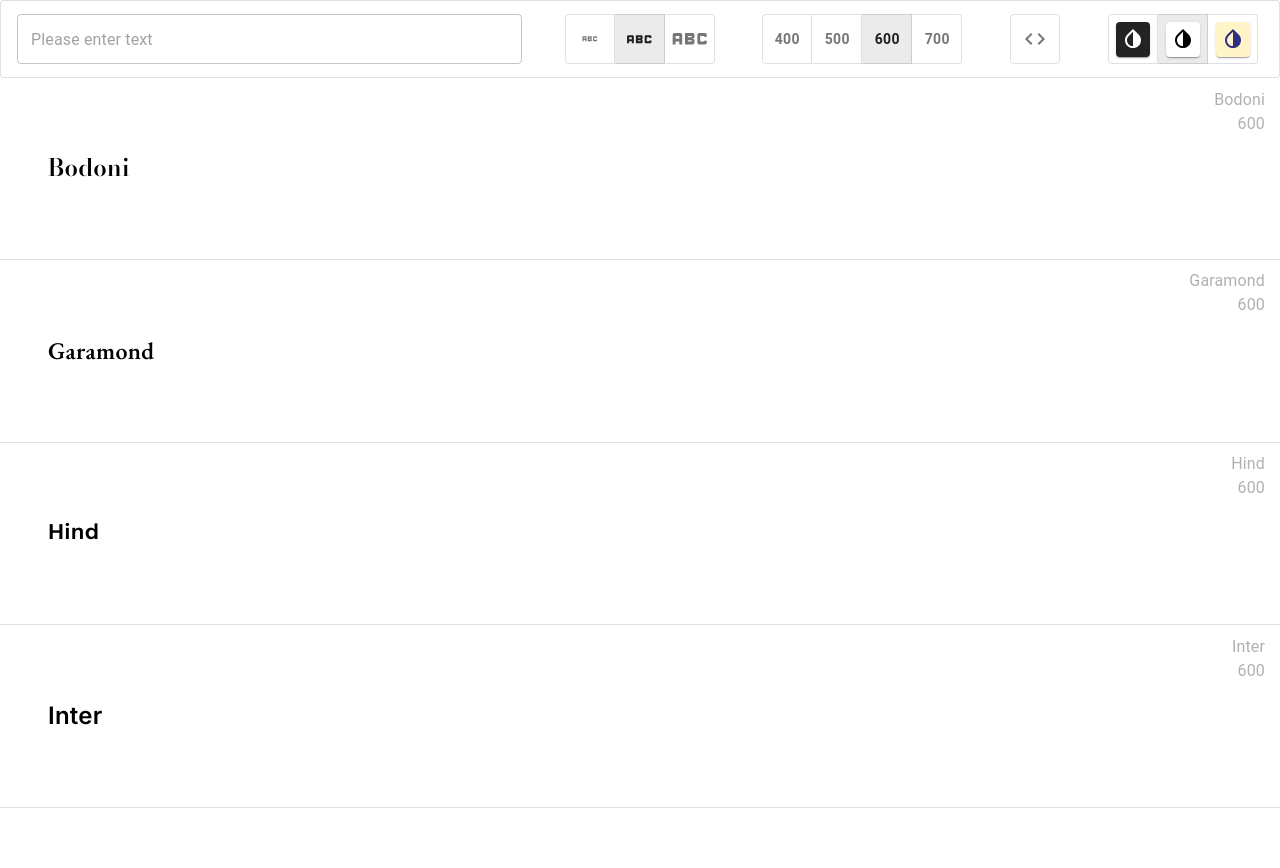
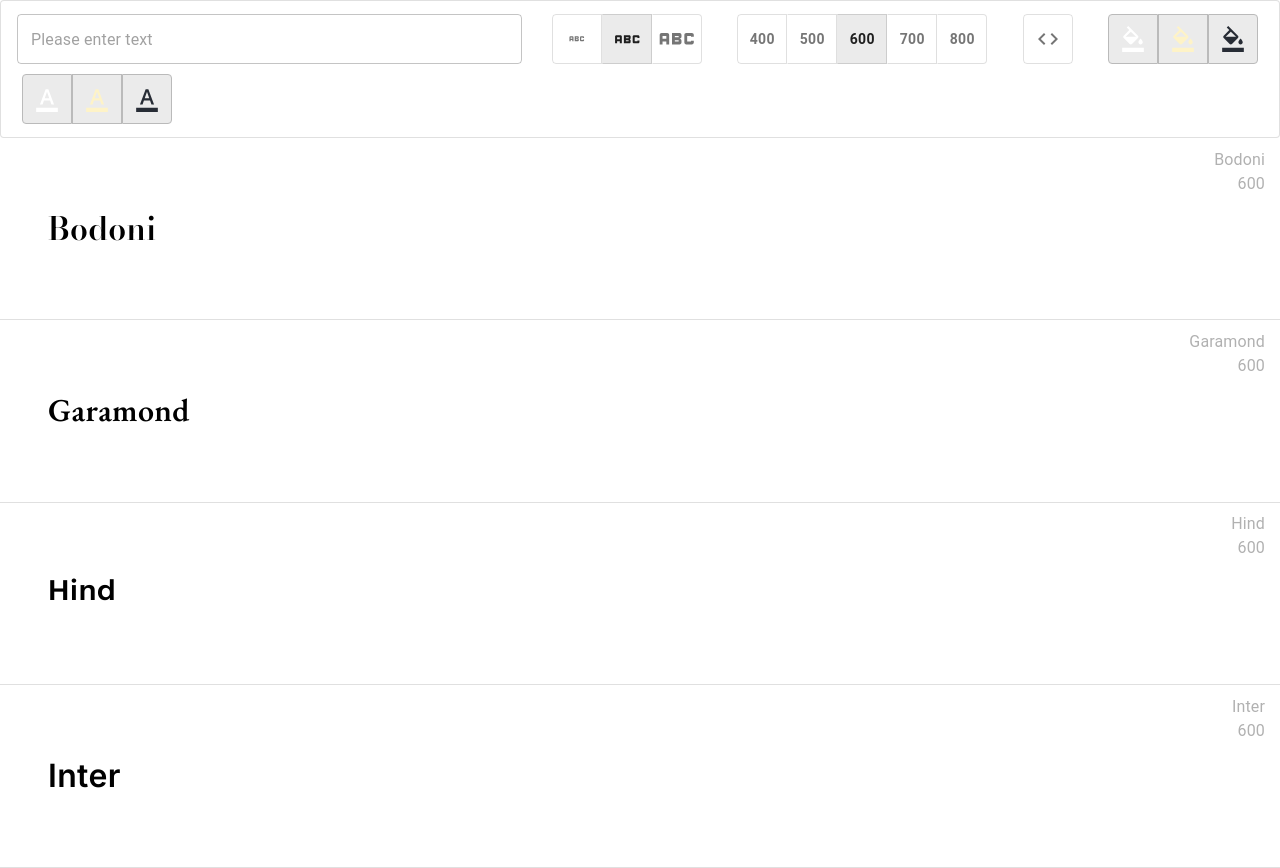
Before and after one commit to arthurfincham/font-app, a React (Create React App) app: page / in a window 1280 px wide. Before the commit the page ends 808 px from the top, so only its background shows below. Built offline with nearby package versions, Linux system fonts and the light colour scheme.

Commit message:
update color toggles

```diff
--- a/public/index.html
+++ b/public/index.html
@@ -8,10 +8,10 @@
     <meta name="description" content="Web site created using create-react-app" />
     <link rel="preconnect" href="https://fonts.googleapis.com" />
     <link rel="preconnect" href="https://fonts.gstatic.com" crossorigin />
-    <link href="https://fonts.googleapis.com/css2?family=Hind:wght@400;500;600;700&display=swap" rel="stylesheet" />
-    <link href="https://fonts.googleapis.com/css2?family=Bodoni+Moda:wght@400;500;600;700&display=swap" rel="stylesheet" />
-    <link href="https://fonts.googleapis.com/css2?family=EB+Garamond:wght@400;500;600;700&display=swap" rel="stylesheet" />
-    <link href="https://fonts.googleapis.com/css2?family=Inter:wght@400;500;600;700&display=swap" rel="stylesheet" />
+    <link href="https://fonts.googleapis.com/css2?family=Hind:wght@400;500;600;700;800&display=swap" rel="stylesheet" />
+    <link href="https://fonts.googleapis.com/css2?family=Bodoni+Moda:wght@400;500;600;700;800&display=swap" rel="stylesheet" />
+    <link href="https://fonts.googleapis.com/css2?family=EB+Garamond:wght@400;500;600;700;800&display=swap" rel="stylesheet" />
+    <link href="https://fonts.googleapis.com/css2?family=Inter:wght@400;500;600;700;800&display=swap" rel="stylesheet" />
     <link rel="apple-touch-icon" href="%PUBLIC_URL%/logo192.png" />
 
     <!--
--- a/src/App.js
+++ b/src/App.js
@@ -2,17 +2,14 @@ import { useState, useRef, useEffect } from 'react';
 import PreviewTable from './components/PreviewTable';
 import Navbar from './components/Navbar';
 import { ThemeProvider } from 'styled-components';
-import { lightTheme, darkTheme, yellowTheme } from './themes';
 import { GlobalStyles } from './global';
 
 function App() {
-  const [siteTheme, setSiteTheme] = useState('Light');
-
   const [previewText, setPreviewText] = useState([null]);
 
   const previewInput = useRef(null);
 
-  const [fontSize, setFontSize] = useState('1.5');
+  const [fontSize, setFontSize] = useState('2');
 
   const [fontWeight, setFontWeight] = useState('600');
 
@@ -22,16 +19,12 @@ function App() {
     setPreviewText(e.target.value);
   };
 
-  const themePicker = (theme) => {
-    if (theme === 'Light') {
-      return lightTheme;
-    }
-    if (theme === 'Dark') {
-      return darkTheme;
-    }
-    if (theme === 'Yellow') {
-      return yellowTheme;
-    }
+  const [bodyColor, setBodyColor] = useState('#FFF');
+  const [textColor, setTextColor] = useState('#000');
+
+  const colorTheme = {
+    body: bodyColor,
+    text: textColor,
   };
 
   useEffect(() => {
@@ -50,8 +43,10 @@ function App() {
   return (
     <>
       <Navbar
-        setSiteTheme={setSiteTheme}
-        siteTheme={siteTheme}
+        setBodyColor={setBodyColor}
+        bodyColor={bodyColor}
+        setTextColor={setTextColor}
+        textColor={textColor}
         setFontSize={setFontSize}
         updatePreviewText={updatePreviewText}
         setFontWeight={setFontWeight}
@@ -63,7 +58,7 @@ function App() {
         setCodeDisplay={setCodeDisplay}
       />
       <main>
-        <ThemeProvider theme={themePicker(siteTheme)}>
+        <ThemeProvider theme={colorTheme}>
           <GlobalStyles />
           <PreviewTable fontSize={fontSize} codeDisplay={codeDisplay} previewText={previewText} fontWeight={fontWeight} sx={{ height: '100%' }} />
         </ThemeProvider>
--- a/src/components/FontSizeToggle.js
+++ b/src/components/FontSizeToggle.js
@@ -20,13 +20,13 @@ export default function FontSizeToggle({ fontSize, setFontSize }) {
   };
   return (
     <StyledToggleButtonGroup size="small" value={fontSize} exclusive onChange={handleSize} aria-label="text alignment">
-      <ToggleButton value="1" aria-label="left aligned">
+      <ToggleButton value="1.5" aria-label="left aligned">
         <StyledIcon size="1.5em" />
       </ToggleButton>
-      <ToggleButton value="1.5" aria-label="left aligned">
+      <ToggleButton value="2" aria-label="left aligned">
         <StyledIcon size="2.5em" />
       </ToggleButton>
-      <ToggleButton value="2" aria-label="left aligned">
+      <ToggleButton value="2.5" aria-label="left aligned">
         <StyledIcon size="3.5em" />
       </ToggleButton>
     </StyledToggleButtonGroup>
--- a/src/components/FontWeightToggle.js
+++ b/src/components/FontWeightToggle.js
@@ -34,6 +34,11 @@ export default function FontWeightToggle({ fontWeight, setFontWeight }) {
           700
         </Typography>
       </ToggleButton>
+      <ToggleButton value="800" aria-label="left aligned">
+        <Typography variant="button" sx={{ fontWeight: 'bold' }}>
+          800
+        </Typography>
+      </ToggleButton>
     </StyledToggleButtonGroup>
   );
 }
--- a/src/components/Navbar.js
+++ b/src/components/Navbar.js
@@ -7,8 +7,10 @@ import FontSizeToggle from './FontSizeToggle';
 import CodeToggle from './CodeToggle';
 
 export default function Navbar({
-  setSiteTheme,
-  siteTheme,
+  setBodyColor,
+  bodyColor,
+  setTextColor,
+  textColor,
   previewInput,
   previewText,
   setFontSize,
@@ -35,7 +37,7 @@ export default function Navbar({
         <FontSizeToggle fontSize={fontSize} setFontSize={setFontSize} />
         <FontWeightToggle fontWeight={fontWeight} setFontWeight={setFontWeight} />
         <CodeToggle codeDisplay={codeDisplay} setCodeDisplay={setCodeDisplay} />
-        <ThemeToggle siteTheme={siteTheme} setSiteTheme={setSiteTheme} />
+        <ThemeToggle setBodyColor={setBodyColor} bodyColor={bodyColor} setTextColor={setTextColor} textColor={textColor} />
       </Paper>
     </Box>
   );
--- a/src/components/PreviewTable.js
+++ b/src/components/PreviewTable.js
@@ -5,7 +5,7 @@ import { render } from '@testing-library/react';
 
 export default function PreviewTable({ fontSize, previewText, fontWeight, codeDisplay }) {
   const htmlBodoni = (font) => {
-    return `<link href='https://fonts.googleapis.com/css2?family=${font}:wght@400;500;600;700&display=swap' rel='stylesheet' />`;
+    return `<link href='https://fonts.googleapis.com/css2?family=${font}:wght@400;500;600;700;800&display=swap' rel='stylesheet' />`;
   };
 
   return (
--- a/src/components/ThemeToggle.js
+++ b/src/components/ThemeToggle.js
@@ -3,48 +3,71 @@ import ToggleButtonGroup from '@mui/material/ToggleButtonGroup';
 import { styled } from '@mui/system';
 import InvertColorsIcon from '@mui/icons-material/InvertColors';
 import Paper from '@mui/material/Paper';
+import FormatColorFillIcon from '@mui/icons-material/FormatColorFill';
+import FormatColorTextIcon from '@mui/icons-material/FormatColorText';
+import InputLabel from '@mui/material/InputLabel';
+import MenuItem from '@mui/material/MenuItem';
+import FormControl from '@mui/material/FormControl';
+import Select from '@mui/material/Select';
 
-export default function ThemeToggle({ siteTheme, setSiteTheme }) {
+export default function ThemeToggle({ setBodyColor, bodyColor, setTextColor, textColor }) {
   const StyledToggleButtonGroup = styled(ToggleButtonGroup)(({ theme }) => ({
     '& .MuiToggleButtonGroup-grouped': {
       margin: '5px 0px ',
     },
+    '& .MuiToggleButtonGroup-grouped:not(:first-of-type)': {
+      borderLeft: '1px solid #BABABA',
+    },
   }));
 
-  const StyledBackground = styled(Paper)(({ color }) => ({
-    backgroundColor: color,
-    display: 'flex',
-    alignItems: 'center',
-    justifyContent: 'center',
-    height: '35px',
-    width: '35px',
+  const StyledToggleButton = styled(ToggleButton)(({ color }) => ({
+    backgroundColor: '#EBEBEB',
+    border: '1px solid #BABABA',
   }));
 
-  const handleSiteTheme = (event, newSiteTheme) => {
-    setSiteTheme(newSiteTheme);
+  const handleBodyColor = (event, newSiteTheme) => {
+    setBodyColor(newSiteTheme);
   };
 
-  const StyledIcon = styled(InvertColorsIcon)(({ color }) => ({
+  const handleTextColor = (event, newSiteTheme) => {
+    setTextColor(newSiteTheme);
+  };
+
+  const StyledBodyIcon = styled(FormatColorFillIcon)(({ color }) => ({
     color: color,
+    fontSize: '2em',
+  }));
+
+  const StyledTextIcon = styled(FormatColorTextIcon)(({ color }) => ({
+    color: color,
+    fontSize: '2em',
   }));
 
   return (
-    <StyledToggleButtonGroup size="small" value={siteTheme} exclusive onChange={handleSiteTheme} aria-label="site theme">
-      <ToggleButton value="Dark" aria-label="left aligned">
-        <StyledBackground color="#232324">
-          <StyledIcon color="#FFF" />
-        </StyledBackground>
-      </ToggleButton>
-      <ToggleButton value="Light" aria-label="left aligned">
-        <StyledBackground color="#FFF">
-          <StyledIcon color="#000" />
-        </StyledBackground>
-      </ToggleButton>
-      <ToggleButton value="Yellow" aria-label="left aligned">
-        <StyledBackground color="#FFF4C7">
-          <StyledIcon color="#312E80" />
-        </StyledBackground>
-      </ToggleButton>
-    </StyledToggleButtonGroup>
+    <>
+      <StyledToggleButtonGroup size="small" value={bodyColor} exclusive onChange={handleBodyColor} aria-label="site theme">
+        <StyledToggleButton value="#FFF" aria-label="left aligned">
+          <StyledBodyIcon color="#FFF" />
+        </StyledToggleButton>
+        <StyledToggleButton value="#FEF3C7" aria-label="left aligned">
+          <StyledBodyIcon color="#FEF3C7" />
+        </StyledToggleButton>
+        <StyledToggleButton value="#272C35" aria-label="left aligned">
+          <StyledBodyIcon color="#272C35" />
+        </StyledToggleButton>
+      </StyledToggleButtonGroup>
+
+      <StyledToggleButtonGroup size="small" value={textColor} exclusive onChange={handleTextColor} aria-label="site theme">
+        <StyledToggleButton value="#FFF" aria-label="left aligned">
+          <StyledTextIcon color="#FFF" />
+        </StyledToggleButton>
+        <StyledToggleButton value="#FEF3C7" aria-label="left aligned">
+          <StyledTextIcon color="#FEF3C7" />
+        </StyledToggleButton>
+        <StyledToggleButton value="#272C35" aria-label="left aligned">
+          <StyledTextIcon color="#272C35" />
+        </StyledToggleButton>
+      </StyledToggleButtonGroup>
+    </>
   );
 }
--- a/src/index.css
+++ b/src/index.css
@@ -59,3 +59,8 @@ pre {
   color: black !important;
   font-size: 0.8em !important;
 }
+.selectRow {
+  display: flex;
+  gap: 1em;
+  margin-top: 6px;
+}
```
